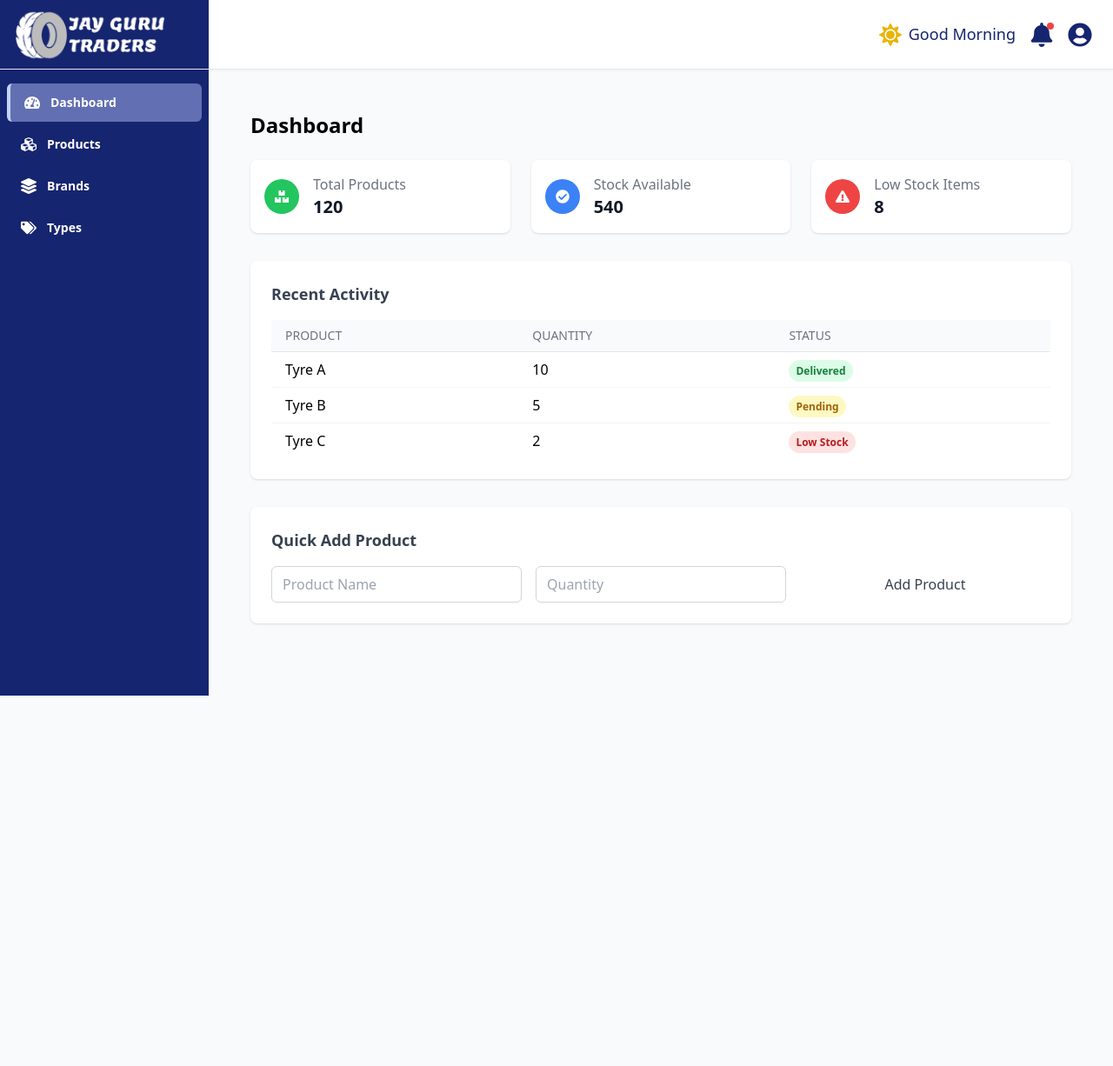
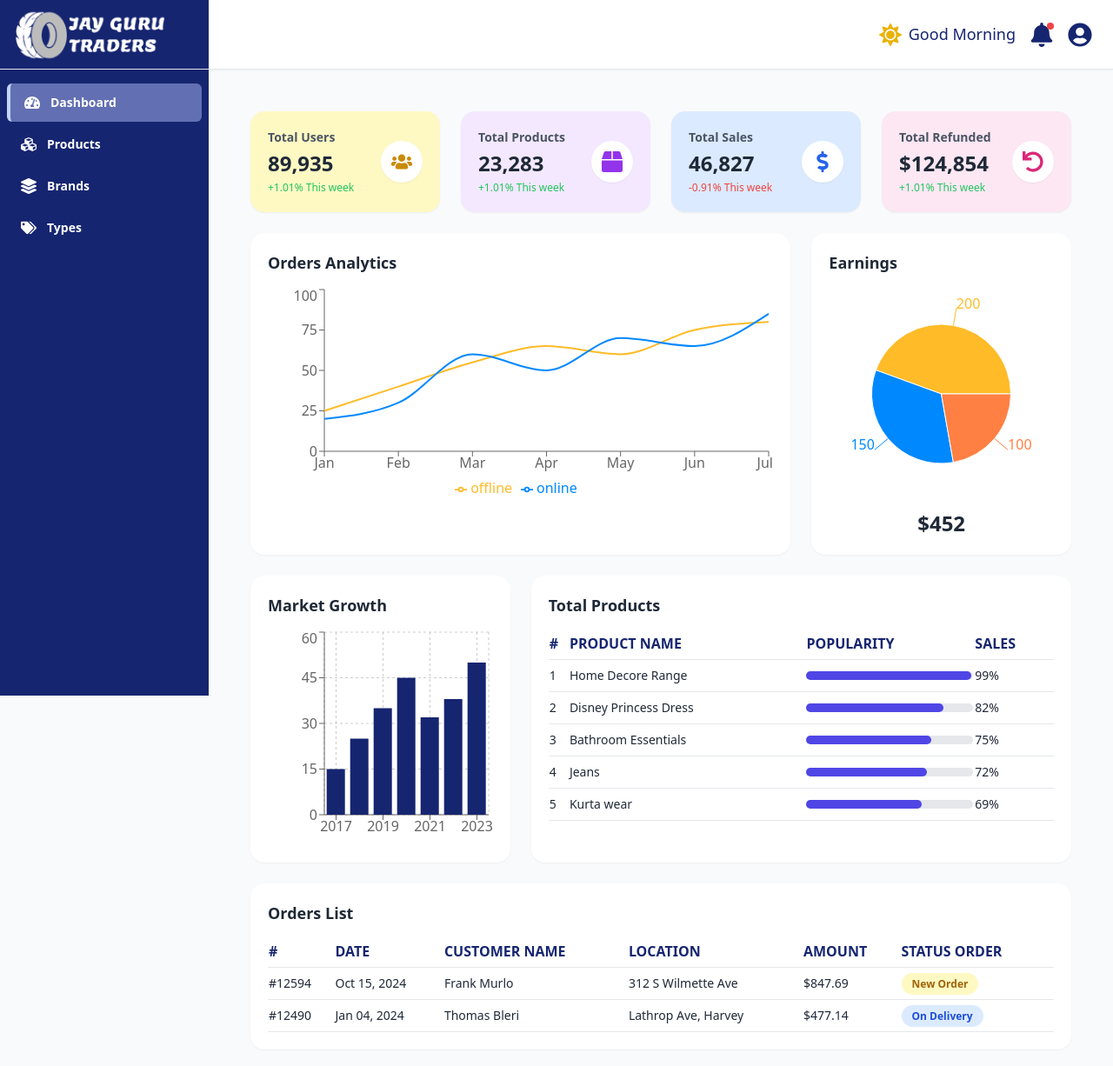
Before and after one commit to SudeepaDAS/JGT, a React (Create React App) app in the folder frontend/: page / in a window 1280 px wide. Shown: the top 1226 px of the page at 87% size. Before the commit the page ends 800 px from the top, so only its background shows below. Built offline with nearby package versions, Linux system fonts and the light colour scheme; the HTML template or start-up script is replaced by a standard one.

Commit message:
added dummy dashboard design

```diff
--- a/frontend/package.json
+++ b/frontend/package.json
@@ -15,6 +15,7 @@
     "react-icons": "^4.11.0",
     "react-router-dom": "^6.14.1",
     "react-scripts": "5.0.1",
+    "recharts": "^3.2.1",
     "uuid": "^9.0.0"
   },
   "browserslist": {
--- a/frontend/src/pages/Dashboard.js
+++ b/frontend/src/pages/Dashboard.js
@@ -1,66 +1,268 @@
-import React from 'react';
-import { FaBoxes, FaCheckCircle, FaExclamationTriangle } from 'react-icons/fa';
-import ENV from '../env';
+import React from "react";
+import {
+  LineChart,
+  Line,
+  XAxis,
+  YAxis,
+  Tooltip,
+  ResponsiveContainer,
+  PieChart,
+  Pie,
+  Cell,
+  BarChart,
+  Bar,
+  CartesianGrid,
+  Legend,
+} from "recharts";
+import {
+  FaUsers,
+  FaBox,
+  FaDollarSign,
+  FaUndo,
+} from "react-icons/fa";
 
 export default function Dashboard() {
+  // ---- Hardcoded data ----
   const stats = [
-    { title: 'Total Products', value: 120, icon: <FaBoxes className="text-white" />, color: 'bg-green-500' },
-    { title: 'Stock Available', value: 540, icon: <FaCheckCircle className="text-white" />, color: 'bg-blue-500' },
-    { title: 'Low Stock Items', value: 8, icon: <FaExclamationTriangle className="text-white" />, color: 'bg-red-500' },
+    {
+      title: "Total Users",
+      value: "89,935",
+      change: "+1.01% This week",
+      color: "bg-yellow-100",
+      icon: <FaUsers className="text-yellow-600" size={24} />,
+    },
+    {
+      title: "Total Products",
+      value: "23,283",
+      change: "+1.01% This week",
+      color: "bg-purple-100",
+      icon: <FaBox className="text-purple-600" size={24} />,
+    },
+    {
+      title: "Total Sales",
+      value: "46,827",
+      change: "-0.91% This week",
+      color: "bg-blue-100",
+      icon: <FaDollarSign className="text-blue-600" size={24} />,
+    },
+    {
+      title: "Total Refunded",
+      value: "$124,854",
+      change: "+1.01% This week",
+      color: "bg-pink-100",
+      icon: <FaUndo className="text-pink-600" size={24} />,
+    },
   ];
 
-  const recentSales = [
-    { id: 1, product: 'Tyre A', quantity: 10, status: 'Delivered' },
-    { id: 2, product: 'Tyre B', quantity: 5, status: 'Pending' },
-    { id: 3, product: 'Tyre C', quantity: 2, status: 'Low Stock' },
+  const ordersData = [
+    { month: "Jan", online: 20, offline: 25 },
+    { month: "Feb", online: 30, offline: 40 },
+    { month: "Mar", online: 60, offline: 55 },
+    { month: "Apr", online: 50, offline: 65 },
+    { month: "May", online: 70, offline: 60 },
+    { month: "Jun", online: 65, offline: 75 },
+    { month: "Jul", online: 85, offline: 80 },
   ];
 
+  const earningsData = [
+    { name: "Offline", value: 200 },
+    { name: "Online", value: 150 },
+    { name: "Trade", value: 100 },
+  ];
+  const COLORS = ["#FFBB28", "#0088FE", "#FF8042"];
+
+  const growthData = [
+    { year: "2017", sales: 15 },
+    { year: "2018", sales: 25 },
+    { year: "2019", sales: 35 },
+    { year: "2020", sales: 45 },
+    { year: "2021", sales: 32 },
+    { year: "2022", sales: 38 },
+    { year: "2023", sales: 50 },
+  ];
+
+  const productData = [
+    { id: 1, name: "Home Decore Range", popularity: 99, sales: "99%" },
+    { id: 2, name: "Disney Princess Dress", popularity: 82, sales: "82%" },
+    { id: 3, name: "Bathroom Essentials", popularity: 75, sales: "75%" },
+    { id: 4, name: "Jeans", popularity: 72, sales: "72%" },
+    { id: 5, name: "Kurta wear", popularity: 69, sales: "69%" },
+  ];
+
+  const orderList = [
+    {
+      id: "#12594",
+      date: "Oct 15, 2024",
+      customer: "Frank Murlo",
+      location: "312 S Wilmette Ave",
+      amount: "$847.69",
+      status: "New Order",
+    },
+    {
+      id: "#12490",
+      date: "Jan 04, 2024",
+      customer: "Thomas Bleri",
+      location: "Lathrop Ave, Harvey",
+      amount: "$477.14",
+      status: "On Delivery",
+    },
+  ];
+
+  // ---- UI ----
   return (
-    <div className="p-6">
-      <h2 className="text-2xl font-bold text-MidnightBlue mb-6">Dashboard</h2>
-
-      {/* Stats Cards */}
-      <div className="grid grid-cols-1 md:grid-cols-3 gap-6 mb-8">
-        {stats.map((s) => (
-          <div key={s.title} className="flex items-center p-4 bg-white rounded-lg shadow hover:shadow-lg transition">
-            <div className={`p-3 rounded-full ${s.color} mr-4 flex items-center justify-center`}>
-              {s.icon}
+    <div className="p-6 bg-gray-50 min-h-screen text-gray-800">
+      {/* Top Stats */}
+      <div className="grid grid-cols-1 md:grid-cols-4 gap-6 mb-6">
+        {stats.map((s, i) => (
+          <div
+            key={i}
+            className={`rounded-2xl shadow-sm p-5 ${s.color} flex items-center justify-between`}
+          >
+            <div>
+              <h2 className="text-gray-600 text-sm font-semibold">{s.title}</h2>
+              <p className="text-2xl font-bold mt-1">{s.value}</p>
+              <p
+                className={`text-xs mt-1 ${
+                  s.change.startsWith("-") ? "text-red-500" : "text-green-500"
+                }`}
+              >
+                {s.change}
+              </p>
             </div>
-            <div>
-              <div className="text-gray-500 font-medium">{s.title}</div>
-              <div className="text-xl font-bold text-gray-900">{s.value}</div>
-            </div>
+            <div className="p-3 rounded-full bg-white shadow-sm">{s.icon}</div>
           </div>
         ))}
       </div>
 
-      {/* Recent Activity */}
-      <div className="bg-white p-6 rounded-lg shadow">
-        <h3 className="text-lg font-semibold text-gray-700 mb-4">Recent Activity</h3>
-        <table className="min-w-full divide-y divide-gray-200">
-          <thead className="bg-gray-50">
+      {/* Main Grid */}
+      <div className="grid grid-cols-1 lg:grid-cols-3 gap-6">
+        {/* Orders Analytics */}
+        <div className="lg:col-span-2 bg-white p-5 rounded-2xl shadow-sm">
+          <h3 className="text-lg font-semibold mb-3">Orders Analytics</h3>
+          <ResponsiveContainer width="100%" height={250}>
+            <LineChart data={ordersData}>
+              <XAxis dataKey="month" />
+              <YAxis />
+              <Tooltip />
+              <Legend />
+              <Line
+                type="monotone"
+                dataKey="offline"
+                stroke="#FFBB28"
+                strokeWidth={2}
+                dot={false}
+              />
+              <Line
+                type="monotone"
+                dataKey="online"
+                stroke="#0088FE"
+                strokeWidth={2}
+                dot={false}
+              />
+            </LineChart>
+          </ResponsiveContainer>
+        </div>
+
+        {/* Earnings Pie */}
+        <div className="bg-white p-5 rounded-2xl shadow-sm">
+          <h3 className="text-lg font-semibold mb-3">Earnings</h3>
+          <ResponsiveContainer width="100%" height={250}>
+            <PieChart>
+              <Pie
+                data={earningsData}
+                dataKey="value"
+                nameKey="name"
+                outerRadius={80}
+                fill="#8884d8"
+                label
+              >
+                {earningsData.map((_, index) => (
+                  <Cell key={index} fill={COLORS[index % COLORS.length]} />
+                ))}
+              </Pie>
+              <Tooltip />
+            </PieChart>
+          </ResponsiveContainer>
+          <div className="text-center text-2xl font-bold mt-2">$452</div>
+        </div>
+
+        {/* Market Growth */}
+        <div className="bg-white p-5 rounded-2xl shadow-sm">
+          <h3 className="text-lg font-semibold mb-3">Market Growth</h3>
+          <ResponsiveContainer width="100%" height={250}>
+            <BarChart data={growthData}>
+              <CartesianGrid strokeDasharray="3 3" />
+              <XAxis dataKey="year" />
+              <YAxis />
+              <Tooltip />
+              <Bar dataKey="sales" fill="#162570" />
+            </BarChart>
+          </ResponsiveContainer>
+        </div>
+
+        {/* Total Products Table */}
+        <div className="lg:col-span-2 bg-white p-5 rounded-2xl shadow-sm">
+          <h3 className="text-lg font-semibold mb-3">Total Products</h3>
+          <table className="w-full text-sm">
+            <thead className="text-gray-500 border-b">
               <tr>
-              <th className="px-4 py-2 text-left text-sm font-medium text-gray-500 uppercase">Product</th>
-              <th className="px-4 py-2 text-left text-sm font-medium text-gray-500 uppercase">Quantity</th>
-              <th className="px-4 py-2 text-left text-sm font-medium text-gray-500 uppercase">Status</th>
+                <th className="text-left py-2">#</th>
+                <th className="text-left">Product Name</th>
+                <th className="text-left">Popularity</th>
+                <th className="text-left">Sales</th>
               </tr>
             </thead>
-          <tbody className="divide-y divide-gray-100">
-            {recentSales.map((sale) => (
-              <tr key={sale.id} className="hover:bg-gray-50 transition">
-                <td className="px-4 py-2">{sale.product}</td>
-                <td className="px-4 py-2">{sale.quantity}</td>
-                <td className="px-4 py-2">
+            <tbody>
+              {productData.map((p) => (
+                <tr key={p.id} className="border-b">
+                  <td className="py-2">{p.id}</td>
+                  <td>{p.name}</td>
+                  <td>
+                    <div className="w-full bg-gray-200 rounded-full h-2.5">
+                      <div
+                        className="bg-indigo-600 h-2.5 rounded-full"
+                        style={{ width: `${p.popularity}%` }}
+                      ></div>
+                    </div>
+                  </td>
+                  <td>{p.sales}</td>
+                </tr>
+              ))}
+            </tbody>
+          </table>
+        </div>
+
+        {/* Orders List */}
+        <div className="lg:col-span-3 bg-white p-5 rounded-2xl shadow-sm">
+          <h3 className="text-lg font-semibold mb-3">Orders List</h3>
+          <table className="w-full text-sm">
+            <thead className="text-gray-500 border-b">
+              <tr>
+                <th className="py-2 text-left">#</th>
+                <th className="text-left">Date</th>
+                <th className="text-left">Customer Name</th>
+                <th className="text-left">Location</th>
+                <th className="text-left">Amount</th>
+                <th className="text-left">Status Order</th>
+              </tr>
+            </thead>
+            <tbody>
+              {orderList.map((o, i) => (
+                <tr key={i} className="border-b">
+                  <td className="py-2">{o.id}</td>
+                  <td>{o.date}</td>
+                  <td>{o.customer}</td>
+                  <td>{o.location}</td>
+                  <td>{o.amount}</td>
+                  <td>
                     <span
-                    className={`px-2 py-1 rounded-full text-xs font-semibold ${
-                      sale.status === 'Delivered'
-                        ? 'bg-green-100 text-green-700'
-                        : sale.status === 'Pending'
-                        ? 'bg-yellow-100 text-yellow-700'
-                        : 'bg-red-100 text-red-700'
+                      className={`px-3 py-1 rounded-full text-xs font-semibold ${
+                        o.status === "New Order"
+                          ? "bg-yellow-100 text-yellow-700"
+                          : "bg-blue-100 text-blue-700"
                       }`}
                     >
-                    {sale.status}
+                      {o.status}
                     </span>
                   </td>
                 </tr>
@@ -68,25 +270,6 @@ export default function Dashboard() {
             </tbody>
           </table>
         </div>
-
-      {/* Optional: Quick Add Product */}
-      <div className="mt-8 bg-white p-6 rounded-lg shadow">
-        <h3 className="text-lg font-semibold text-gray-700 mb-4">Quick Add Product</h3>
-        <form className="grid grid-cols-1 md:grid-cols-3 gap-4">
-          <input
-            type="text"
-            placeholder="Product Name"
-            className="border border-gray-300 rounded-md px-3 py-2 focus:outline-none focus:ring-2 focus:ring-MidnightBlue"
-          />
-          <input
-            type="number"
-            placeholder="Quantity"
-            className="border border-gray-300 rounded-md px-3 py-2 focus:outline-none focus:ring-2 focus:ring-MidnightBlue"
-          />
-          <button className="bg-MidnightBlue text-gray-700 px-4 py-2 rounded-md hover:bg-green-700 transition">
-            Add Product
-          </button>
-        </form>
       </div>
     </div>
   );
```
Also changed, not shown: 1 other file (tests, documents, lock files or other folders). Lines whose indentation alone changed are shown as unchanged.
